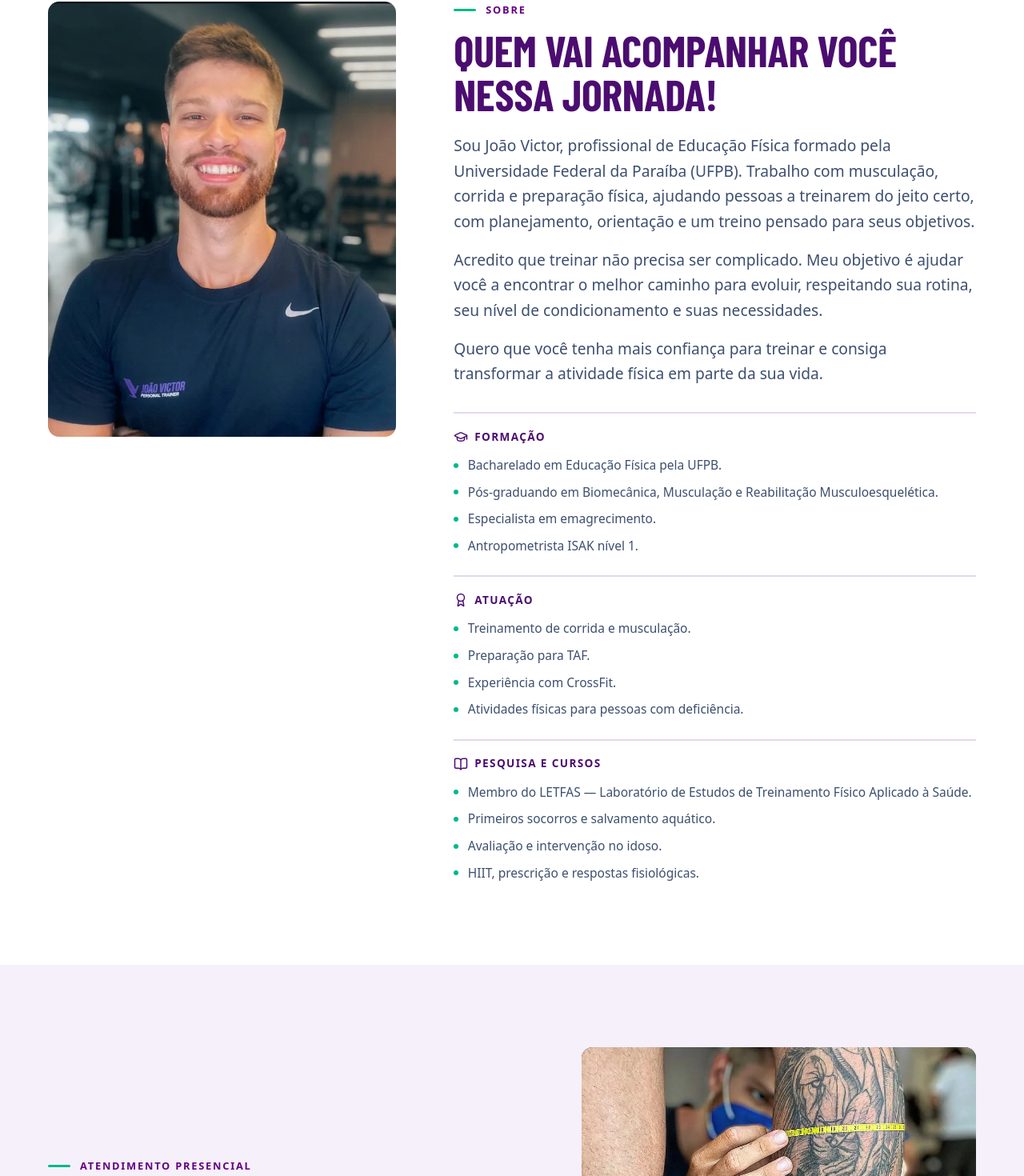
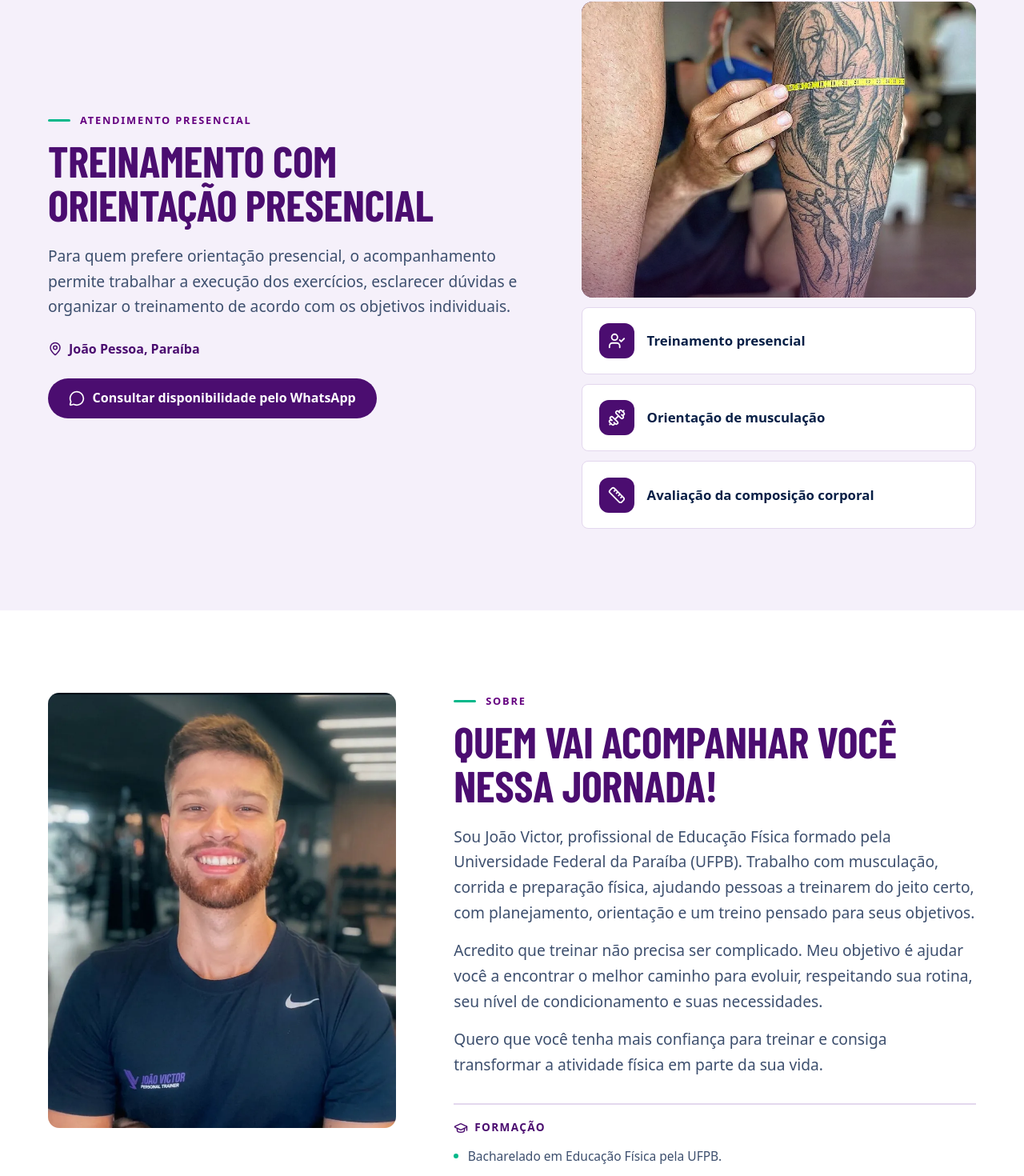
Before and after one commit to matheusasdsgit/jv-personal-trainer, a React (Vite) app: page / in a window 1280 px wide. Shown: the part 5012-6482 px from the top of the page at 80% size. Built offline with nearby package versions, Linux system fonts and the light colour scheme; a web font is replaced by a local one.

Commit message:
Update App.tsx

```diff
--- a/src/App.tsx
+++ b/src/App.tsx
@@ -54,8 +54,8 @@ export default function App() {
         <GoalCards />
         <ConsultingSection />
         <RunningCourseSection />
+        <InPersonSection />
         <AboutSection />
-        <InPersonSection />
         <TestimonialsSection />
         <FAQSection />
         <FinalCTA />
```
